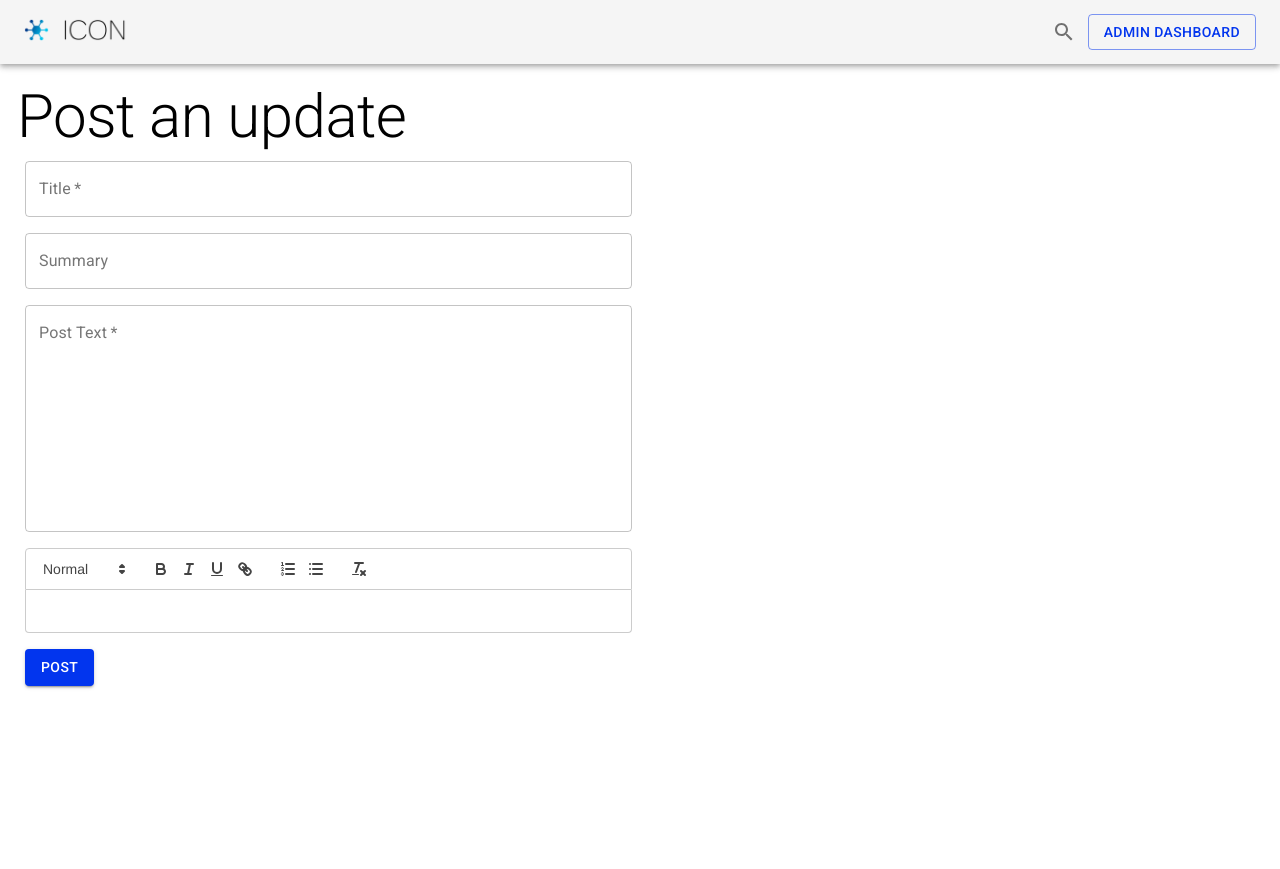
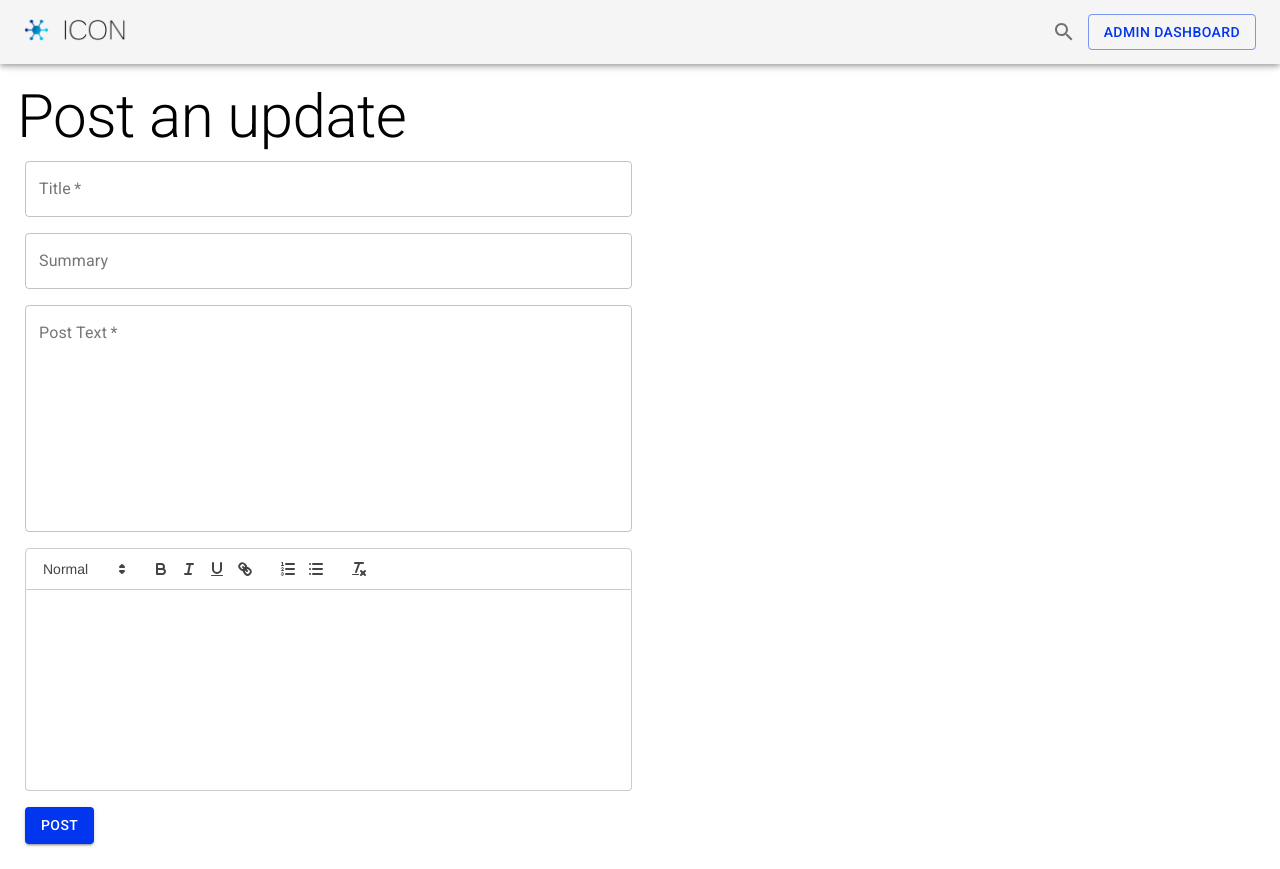
Before and after one commit to ic-drp02/drp-client-web, a React (Create React App) app: page /posts/create in a window 1280 px wide. Before the commit the page ends 800 px from the top, so only its background shows below. Built offline with nearby package versions, Linux system fonts and the light colour scheme.

Commit message:
Set minimum editor height to 200px

```diff
--- a/src/components/RichTextEditor/RichTextEditor.css
+++ b/src/components/RichTextEditor/RichTextEditor.css
@@ -8,6 +8,10 @@
   border-bottom-left-radius: 4px;
   border-bottom-right-radius: 4px;
   box-sizing: border-box;
+}
+
+.ql-editor {
+  min-height: 200px;
 }
 
 .quill:hover .ql-toolbar {
```
